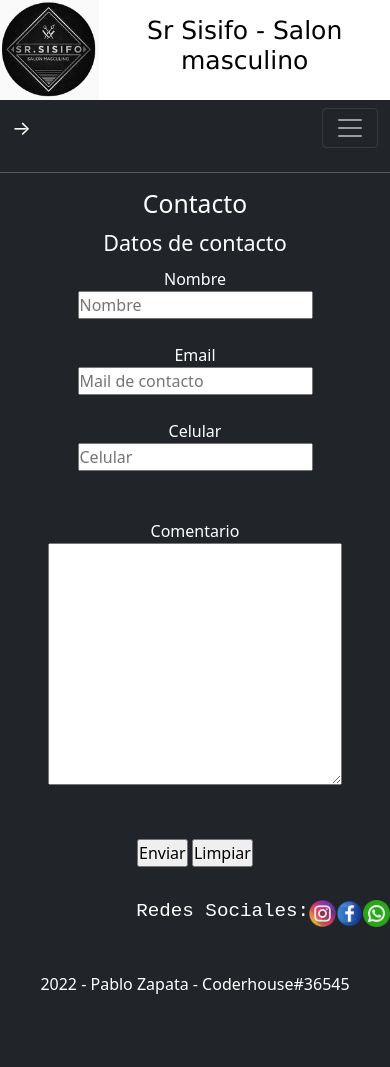
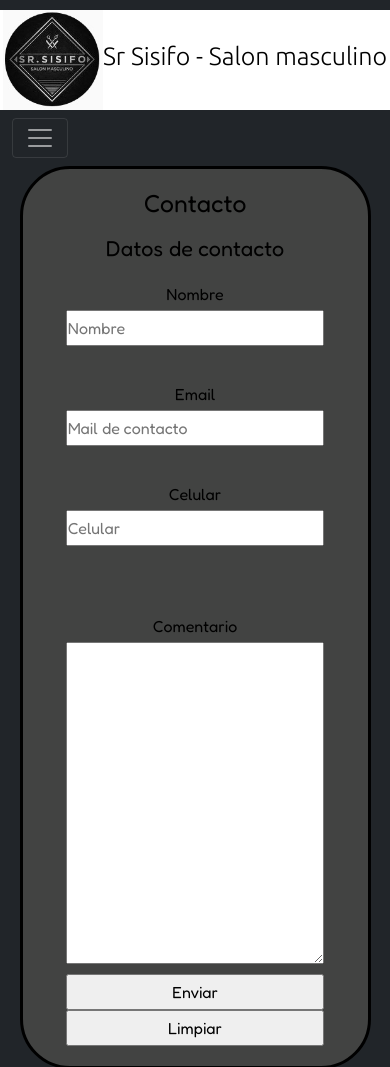
Before and after one commit to el-zapa/peluqueria-zapata, a plain HTML site: page contacto.html in a window 390 px wide. Shown: the top 1067 px of the page. Before the commit the page ends 1012 px from the top, so only its background shows below. Drawn offline with nearby package versions, Linux system fonts and the light colour scheme.

Commit message:
Entrega Final

```diff
--- a/contacto.html
+++ b/contacto.html
@@ -9,6 +9,7 @@
     <title>Contacto</title>
     <link href="https://fonts.googleapis.com/css2?family=Fredoka&display=swap" rel="stylesheet">
     <link href="https://cdn.jsdelivr.net/npm/bootstrap@5.1.3/dist/css/bootstrap.min.css" rel="stylesheet" integrity="sha384-1BmE4kWBq78iYhFldvKuhfTAU6auU8tT94WrHftjDbrCEXSU1oBoqyl2QvZ6jIW3" crossorigin="anonymous">
+    <link href="https://fonts.googleapis.com/css2?family=Poppins:wght@100;300;400;700&family=Ubuntu:wght@300&display=swap" rel="stylesheet">
     <link rel="stylesheet" href="./style.css">
 
 
@@ -24,7 +25,6 @@
     <nav>
         <nav class="navbar navbar-expand-lg navbar-dark bg-dark">
             <div class="container-fluid">
-                <a class="navbar-brand" href="#">→ </a>
                 <button class="navbar-toggler" type="button" data-bs-toggle="collapse" data-bs-target="#navbarNavAltMarkup" aria-controls="navbarNavAltMarkup" aria-expanded="false" aria-label="Toggle navigation">
                 <span class="navbar-toggler-icon"></span>
                 </button>
@@ -41,8 +41,7 @@
         </nav>
     </nav>
 
-    <hr>
-
+    <div class="form-contacto">
         <h2>Contacto</h2>
         <form action="Form">
             <fieldset><legend>Datos de contacto</legend>
@@ -63,14 +62,14 @@
             <br><br>
             <div>
                 <label for="coment">Comentario</label><br>
-            <textarea name="coment id="coment" cols="30" rows="10" required></textarea>
+                <textarea name="coment" id="coment" rows="10" required></textarea>
             </div>
-        <br><br>
 
             <input type="submit" value="Enviar">
             <input type="reset" value="Limpiar">
             </fieldset>
         </form>
+    </div>
 
     <footer>
         <div class="foot">
--- a/style.scss
+++ b/style.scss
@@ -2,10 +2,12 @@
 	padding: 0;
 	margin: 0;
 }
+
 body {
 	text-align: center;
 	background: #212529;
 	color: #fff;
+	padding: 10px 0px;
 }
 
 .grid-container {
@@ -29,7 +31,7 @@ $colores: (
     font-size: 1.3rem;
     text-align: center;
     color: map-get($map: $colores, $key: negra);
-	background-color: map-get($map: $colores, $key: $bg-parrafo);
+	background-color: map-get($map: $colores, $key: bg-parrafo);
     justify-content: center;
     }
 
@@ -73,16 +75,18 @@ header {
 	.head {
 		display: flex;
 		align-items: center;
-	}
 		img {
 			height: 100px;
 			width: 100px;
 		}
 		h1 {
 			align-items: center;
-		font-family: Verdana, Geneva, Tahoma, sans-serif;
+			font-family: 'Ubuntu', sans-serif;
 		}
 	}
+}
+
+
 footer {
 	align-items: center;
 	.foot {
@@ -248,9 +252,9 @@ $borde: #000000;
     display: flex;
     align-items: center;
     .ubi-texto {
+		@include formato-parrafo();
         padding: 10px 10px;
         width: 48%;
-        font-size: 1.1rem;
         background-color: $background;
         border: 5px solid $borde;
         border-radius: 20px;
@@ -281,4 +285,37 @@ $borde: #000000;
 		.ubi-texto{
 			width: 100%;
 		}
+		.ubi-img {
+			width: 100%;
 		}
+		.ubi-img img{
+			width: 100%;
+		}
+	}
+}
+
+/* CONTACTO */
+.form-contacto {
+	@include formato-parrafo();
+	width: 50%;
+	display: inline-block;
+	justify-content: center;
+	padding: 20px 0px;
+
+	form {
+		input {
+			width: 75%;
+		}
+		textarea {
+			width: 75%;
+		}
+	}
+}
+
+/* RESPONSIVE CONTACTO */
+@media screen and (max-width: 991px) {
+	.form-contacto{
+		width: 90%;
+		font-size: 1rem;
+	}
+}
```
Also changed, not shown: index.html (+3 -2 lines), salon.html (+6 -7 lines), trabajos.html (+3 -2 lines), ubicacion.html (+2 -4 lines), style.css, 1 other file. Lines whose indentation alone changed are shown as unchanged.
